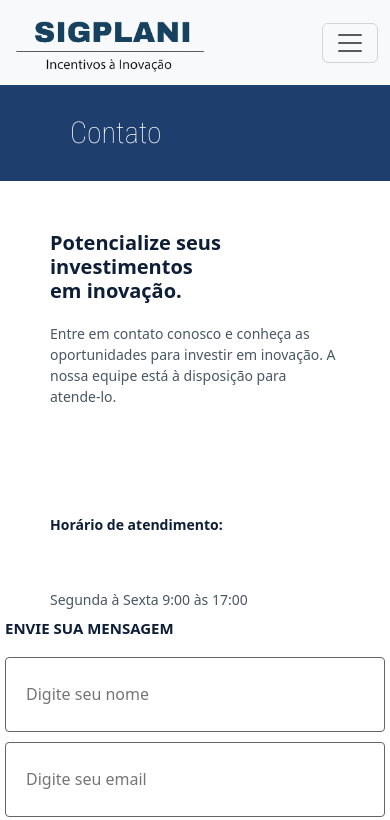
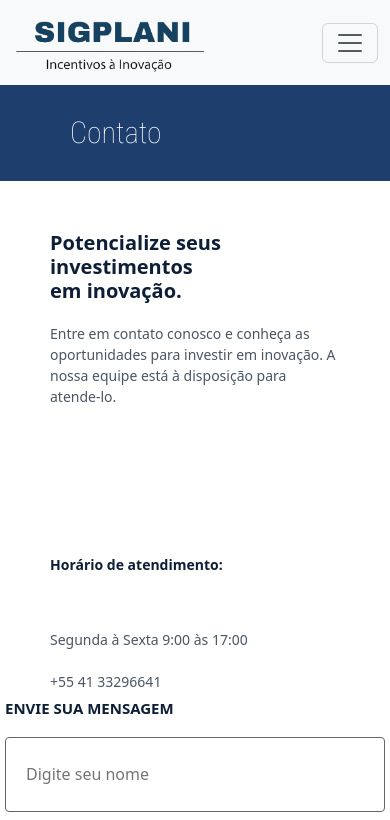
Before and after one commit to Marcos-Gabriell/Projeto-web-react, a React (Create React App) app: page /contato in a window 390 px wide. Shown: the top 820 px of the page. Built offline with nearby package versions, Linux system fonts and the light colour scheme.

Commit message:
teste do responsivo da pagina de contato

```diff
--- a/src/paginacontato.css
+++ b/src/paginacontato.css
@@ -99,7 +99,7 @@ textarea {
   margin-left: 0px; /* Adiciona margem à esquerda */
 }
 
-.formm-container-2 button[type="submit"] {
+.formm-container-2 button {
   padding: 10px 20px;
   font-size: 18px;
   background-color: transparent;
@@ -110,7 +110,7 @@ textarea {
   border: 1px solid #083972;
 }
 
-.formm-container-2 button[type="submit"]:hover {
+.formm-container-2 button:hover {
   background-color: #012657;
   color: aliceblue;
 }
@@ -146,10 +146,13 @@ input[type="checkbox"] {
   .teexxt-containerrt5 p {
     font-size: 14px;
     color: rgb(73, 86, 99);
-    margin-bottom: 110px; /* Adiciona um espaço de 20 pixels para baixo */
+    margin-bottom: 150px; /* Adiciona um espaço de 20 pixels para baixo */
   }
   .teexxt-containerrt5 h3 {
     font-size: 14px;
     margin-bottom: 55px;
   }
+  .formm-container-2 button[type="button"] {
+    margin-bottom: 0px;
+  }
 }
```
